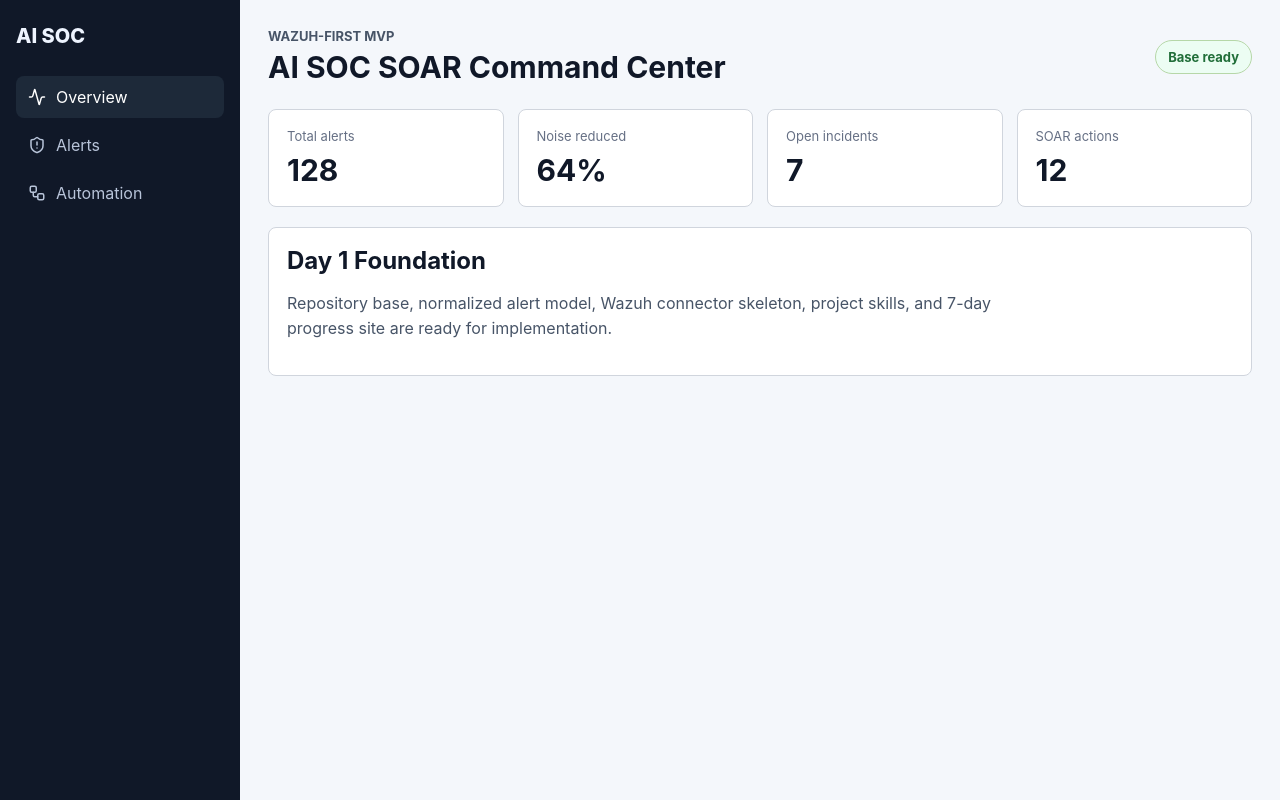
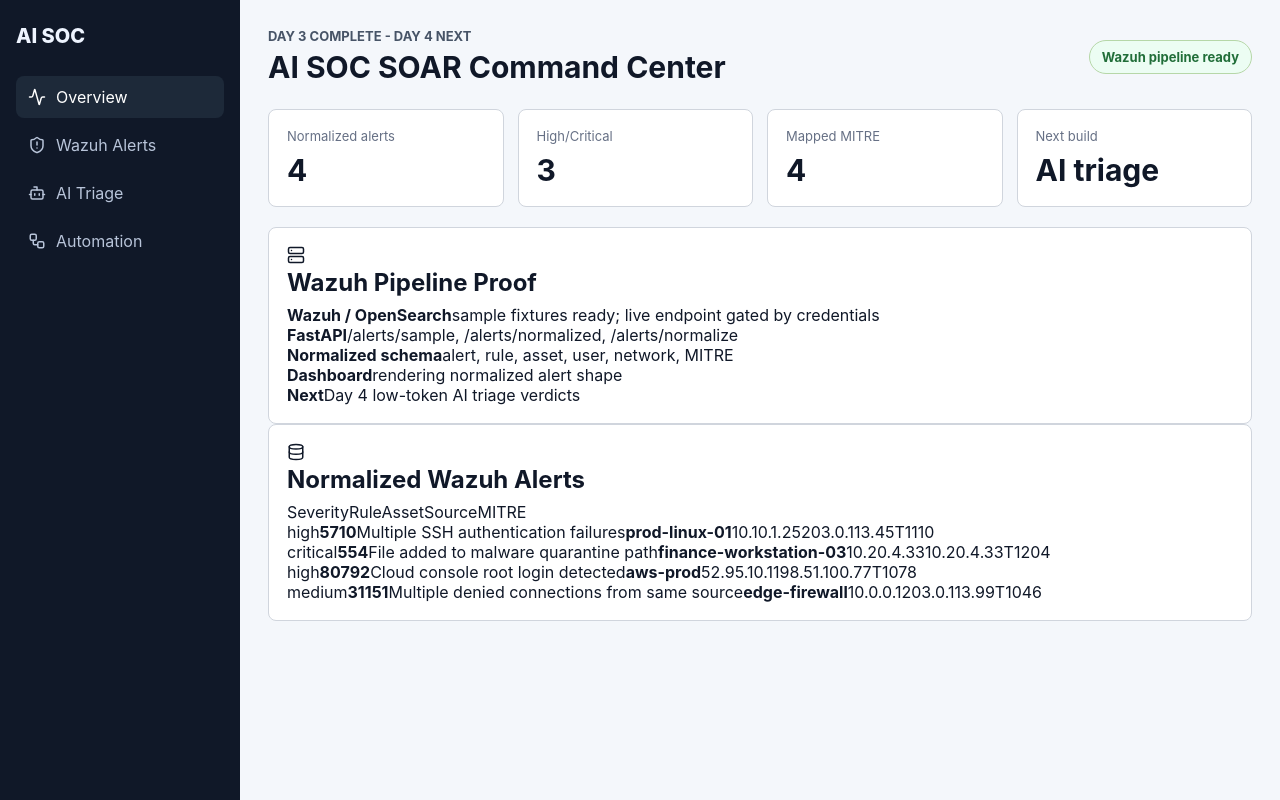
Before and after one commit to cybermukesh/ai-soc-soar-mvp, a React (Vite) app in the folder frontend/: page / in a window 1280 px wide. Built offline with nearby package versions, Linux system fonts and the light colour scheme.

Commit message:
Show normalized Wazuh alerts in dashboard

```diff
--- a/frontend/src/App.tsx
+++ b/frontend/src/App.tsx
@@ -1,7 +1,14 @@
 import React from "react";
+import { Activity, Bot, Database, Server, ShieldAlert, Workflow } from "lucide-react";
 import { createRoot } from "react-dom/client";
-import { Activity, ShieldAlert, Workflow } from "lucide-react";
 import "./styles/app.css";
+
+const alerts = [
+  { id: "demo-001", severity: "high", score: 53, rule: "5710", description: "Multiple SSH authentication failures", asset: "prod-linux-01", ip: "10.10.1.25", source: "203.0.113.45", mitre: "T1110" },
+  { id: "demo-002", severity: "critical", score: 80, rule: "554", description: "File added to malware quarantine path", asset: "finance-workstation-03", ip: "10.20.4.33", source: "10.20.4.33", mitre: "T1204" },
+  { id: "demo-003", severity: "high", score: 67, rule: "80792", description: "Cloud console root login detected", asset: "aws-prod", ip: "52.95.10.1", source: "198.51.100.77", mitre: "T1078" },
+  { id: "demo-004", severity: "medium", score: 40, rule: "31151", description: "Multiple denied connections from same source", asset: "edge-firewall", ip: "10.0.0.1", source: "203.0.113.99", mitre: "T1046" },
+];
 
 function App() {
   return (
@@ -9,30 +16,20 @@
       <aside className="sidebar">
         <div className="brand">AI SOC</div>
         <button className="nav-item active"><Activity size={18} /> Overview</button>
-        <button className="nav-item"><ShieldAlert size={18} /> Alerts</button>
+        <button className="nav-item"><ShieldAlert size={18} /> Wazuh Alerts</button>
+        <button className="nav-item"><Bot size={18} /> AI Triage</button>
         <button className="nav-item"><Workflow size={18} /> Automation</button>
       </aside>
       <section className="workspace">
-        <header className="topbar">
-          <div>
-            <p className="eyebrow">Wazuh-first MVP</p>
-            <h1>AI SOC SOAR Command Center</h1>
-          </div>
-          <span className="status-pill">Base ready</span>
-        </header>
+        <header className="topbar"><div><p className="eyebrow">Day 3 complete - Day 4 next</p><h1>AI SOC SOAR Command Center</h1></div><span className="status-pill">Wazuh pipeline ready</span></header>
         <section className="metric-grid">
-          <article className="metric"><span>Total alerts</span><strong>128</strong></article>
-          <article className="metric"><span>Noise reduced</span><strong>64%</strong></article>
-          <article className="metric"><span>Open incidents</span><strong>7</strong></article>
-          <article className="metric"><span>SOAR actions</span><strong>12</strong></article>
+          <article className="metric"><span>Normalized alerts</span><strong>{alerts.length}</strong></article>
+          <article className="metric"><span>High/Critical</span><strong>3</strong></article>
+          <article className="metric"><span>Mapped MITRE</span><strong>4</strong></article>
+          <article className="metric"><span>Next build</span><strong>AI triage</strong></article>
         </section>
-        <section className="panel">
-          <h2>Day 1 Foundation</h2>
-          <p>
-            Repository base, normalized alert model, Wazuh connector skeleton, project skills,
-            and 7-day progress site are ready for implementation.
-          </p>
-        </section>
+        <section className="panel"><div className="panel-title"><Server size={18} /><h2>Wazuh Pipeline Proof</h2></div><div className="pipeline"><article><strong>Wazuh / OpenSearch</strong><span>sample fixtures ready; live endpoint gated by credentials</span></article><article><strong>FastAPI</strong><span>/alerts/sample, /alerts/normalized, /alerts/normalize</span></article><article><strong>Normalized schema</strong><span>alert, rule, asset, user, network, MITRE</span></article><article><strong>Dashboard</strong><span>rendering normalized alert shape</span></article><article><strong>Next</strong><span>Day 4 low-token AI triage verdicts</span></article></div></section>
+        <section className="panel"><div className="panel-title"><Database size={18} /><h2>Normalized Wazuh Alerts</h2></div><div className="alert-table"><div className="table-head"><span>Severity</span><span>Rule</span><span>Asset</span><span>Source</span><span>MITRE</span></div>{alerts.map((alert) => (<article className="alert-row" key={alert.id}><span className={`severity ${alert.severity}`}>{alert.severity}</span><span><strong>{alert.rule}</strong>{alert.description}</span><span><strong>{alert.asset}</strong>{alert.ip}</span><span>{alert.source}</span><span>{alert.mitre}</span></article>))}</div></section>
       </section>
     </main>
   );
```
